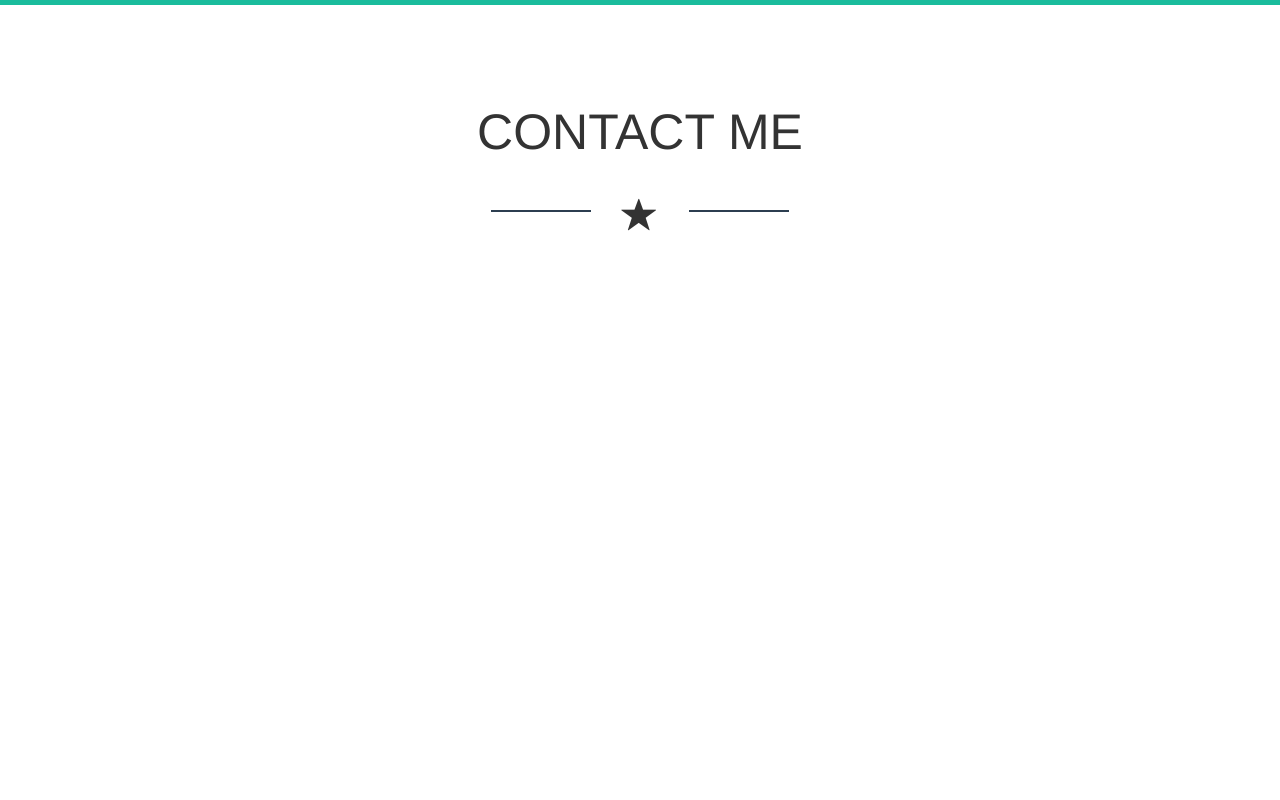
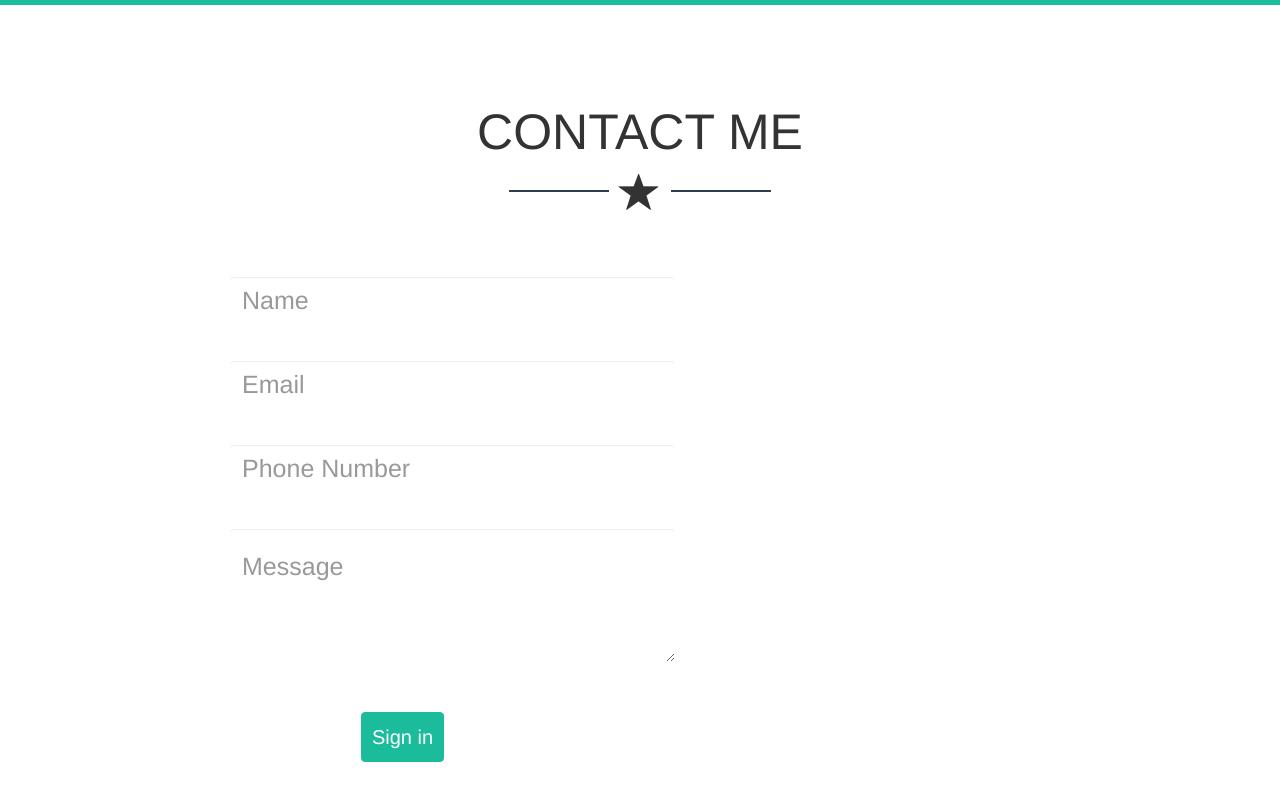
Before and after one commit to tarq-p/html-css-bootstrap-freelancer, a plain HTML site: page index.html in a window 1280 px wide. Shown: the part 2226-3026 px from the top of the page. Drawn offline with nearby package versions, Linux system fonts and the light colour scheme.

```diff
--- a/css/master.css
+++ b/css/master.css
@@ -173,6 +173,20 @@ img{
     border-radius: 10px;
 }
 
+.form-control {
+    margin: 50px;
+    padding-top: 20px;
+    border:none;
+    font-size: 25px;
+}
+
+.btn-primary {
+    padding: 10px;
+    background-color: #1abc9c;
+    font-size: 20px;
+    border-color: #1abc9c;
+}
+
 @media screen and (max-width: 420px) {
     .row-img  {
         width: calc((100% / 12) * 12)
--- a/index.html
+++ b/index.html
@@ -145,9 +145,18 @@
         <div class="container">
             <div class="row">
                 <div class="col-xs-12">
-                    <h1 class="text-uppercase">Contact Me</h1>                    <div class="ms--star">
+                    <h1 class="text-uppercase">Contact Me</h1>
                         <div class="ms--star-2">
                             <span class="glyphicon glyphicon-star"></span>
+                        </div>
+                        <div class="col-sm-5 col-sm-offset-1" style="">
+                            <div class="form-group">
+                                <input class="form-control form-control-lg" type="text" placeholder="Name">
+                                <input class="form-control form-control-lg" type="text" placeholder="Email">
+                                <input class="form-control form-control-lg" type="text" placeholder="Phone Number">
+                                <textarea class="form-control" id="exampleFormControlTextarea1" rows="3" placeholder="Message"></textarea>
+                                <button type="submit" class="btn btn-primary">Sign in</button>
+                            </div>
                         </div>
                 </div>
             </div>
```
